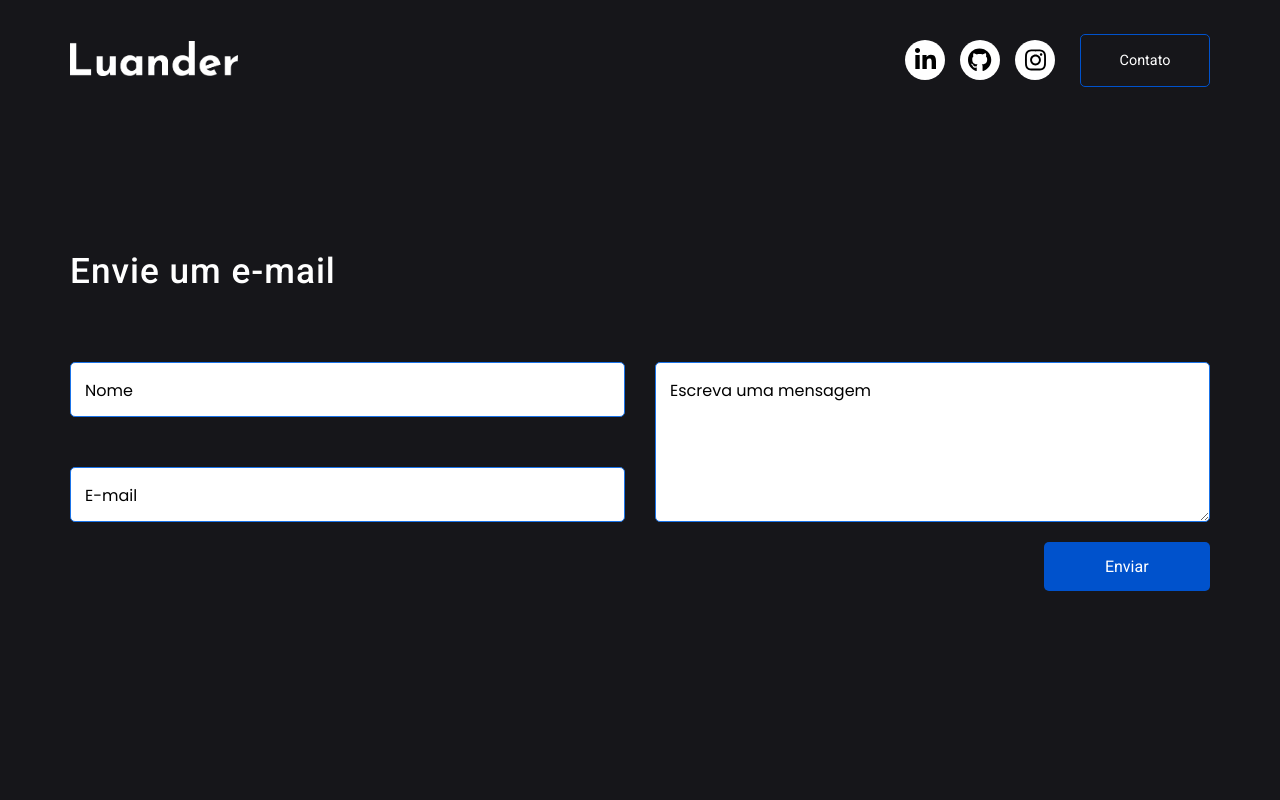
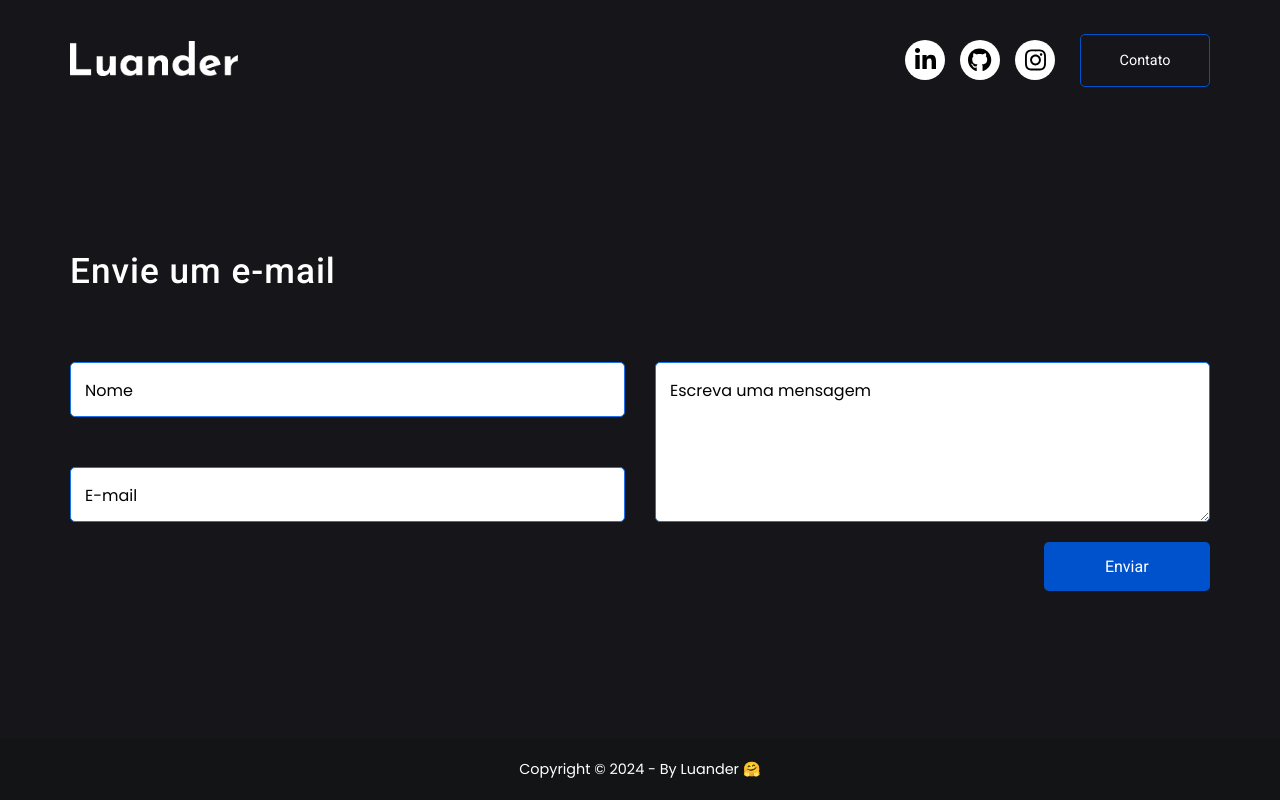
Before and after one commit to LuanderSilva/portfolio, a React (Vite) app: page /contato in a window 1280 px wide. Built offline with nearby package versions, Linux system fonts and the light colour scheme.

Commit message:
:sparkles: feat: Instalando a biblioteca emailjs

```diff
--- a/package.json
+++ b/package.json
@@ -10,6 +10,7 @@
     "preview": "vite preview"
   },
   "dependencies": {
+    "@emailjs/browser": "^4.3.3",
     "@fortawesome/fontawesome-svg-core": "^6.5.2",
     "@fortawesome/free-brands-svg-icons": "^6.5.2",
     "@fortawesome/free-regular-svg-icons": "^6.5.2",
--- a/src/pages/Contato/contato.jsx
+++ b/src/pages/Contato/contato.jsx
@@ -3,6 +3,7 @@ import { useEffect } from "react"
 import { useForm } from "react-hook-form"
 import Swal from "sweetalert2"
 import Header from "../../componentes/Header/header"
+import Footer from "../../componentes/Footer/footer"
 
 function Contato({ title }) {
     // ---Título da página---
@@ -78,6 +79,9 @@ function Contato({ title }) {
                     </div>
                 </section>
             </main>
+            <div className="footer">
+                <Footer />
+            </div>
         </>
     )
 }
```
Also changed, not shown: 1 other file (tests, documents, lock files or other folders).
